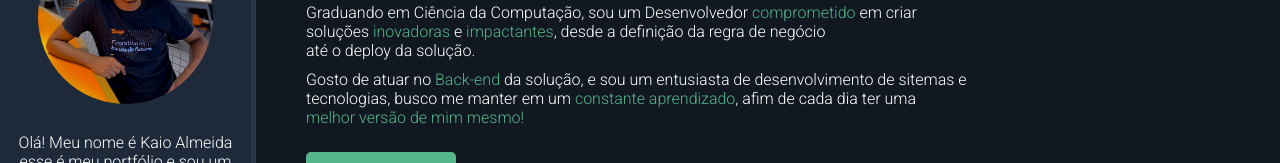
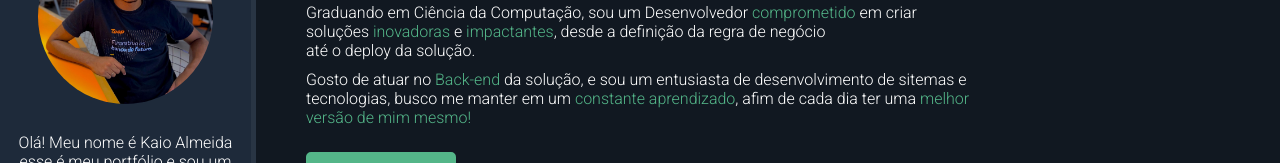
Before and after one commit to kaioa1meida/kaioa1meida.github.io, a plain HTML site: page index.html in a window 1280 px wide. Shown: the part 154-317 px from the top of the page. Drawn offline with nearby package versions, Linux system fonts and the light colour scheme.

Commit message:
Atualizando sobre mim

```diff
--- a/index.html
+++ b/index.html
@@ -37,7 +37,7 @@
             <h1 id="name">Kaio Almeida</h1>
             <p id="title"><span class="highlight">Desenvolvedor Back-end</span></p>
             <p class="description">Graduando em Ciência da Computação, sou um Desenvolvedor <span class="highlight">comprometido</span> em criar <br>soluções <span class="highlight">inovadoras</span> e <span class="highlight">impactantes</span>, desde a definição da regra de negócio <br>até o deploy da solução.</p>
-            <p class="description">Gosto de atuar no <span class="highlight">Back-end</span> da solução, e sou um entusiasta de desenvolvimento de sitemas e tecnologias, busco me manter em um <span class="highlight">constante aprendizado</span>, afim de cada dia ter uma <br><span class="highlight">melhor versão de mim mesmo!</span></p>
+            <p class="description">Gosto de atuar no <span class="highlight">Back-end</span> da solução, e sou um entusiasta de desenvolvimento de sitemas e tecnologias, busco me manter em um <span class="highlight">constante aprendizado</span>, afim de cada dia ter uma <span class="highlight">melhor versão de mim mesmo!</span></p>
             <a href="https://github.com/kaioa1meida" id="btn-project"><ion-icon name="share-social-outline"></ion-icon> <span>Ver Projetos</span></a>
             <h2 id="skills-section-title">Minhas Skills</h2>
             <p class="description">Conheça as principais tecnologias que domino:</p>
```
Also changed, not shown: css/styles.css (line endings or trailing spaces).
